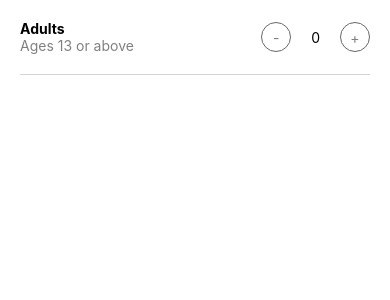
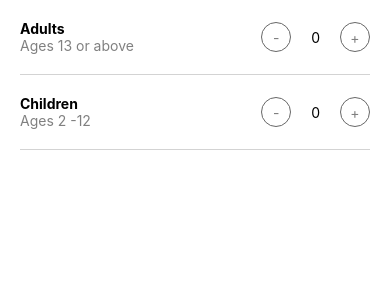
Before and after one commit to gabrielacarr/iOSAirbnb, a React Native app in the folder iOSAirbnbClone/: screen / in a window 390 px wide. Shown: the top 300 px of the page. Built offline with nearby package versions, Linux system fonts and the light colour scheme.

Commit message:
Displays: GuestScreen component on simulator, Infants have adopted the same structure, rendered correctly, looking good

```diff
--- a/iOSAirbnbClone/src/screens/Guests/index.js
+++ b/iOSAirbnbClone/src/screens/Guests/index.js
@@ -4,6 +4,7 @@ import styles from './styles';
 
 const GuestScreen = () => {
   const [adults, setAdults] = useState(0);
+  const [children, setChildren] = useState(0);
 
   return (
     <View>
@@ -39,6 +40,39 @@ const GuestScreen = () => {
           </Pressable>
         </View>
       </View>
+
+      {/* Row Two Children */}
+      <View style={styles.row}>
+        {/* Titles */}
+        <View>
+          <Text style={{fontWeight: 'bold'}}>Children</Text>
+          <Text style={{color: 'grey'}}>Ages 2 -12</Text>
+        </View>
+
+        {/* Buttons with given value  */}
+        <View
+          style={{
+            flexDirection: 'row',
+            alignItems: 'center',
+            fontSize: 15,
+          }}>
+          {/* - */}
+          <Pressable
+            onPress={() => setChildren(Math.max(0, children - 1))}
+            style={styles.button}>
+            <Text style={{color: 'grey'}}>-</Text>
+          </Pressable>
+
+          <Text style={{marginHorizontal: 20}}>{children}</Text>
+
+          {/* + */}
+          <Pressable
+            onPress={() => setChildren(children + 1)}
+            style={styles.button}>
+            <Text style={{color: 'grey'}}>+</Text>
+          </Pressable>
+        </View>
+      </View>
     </View>
   );
 };
```
